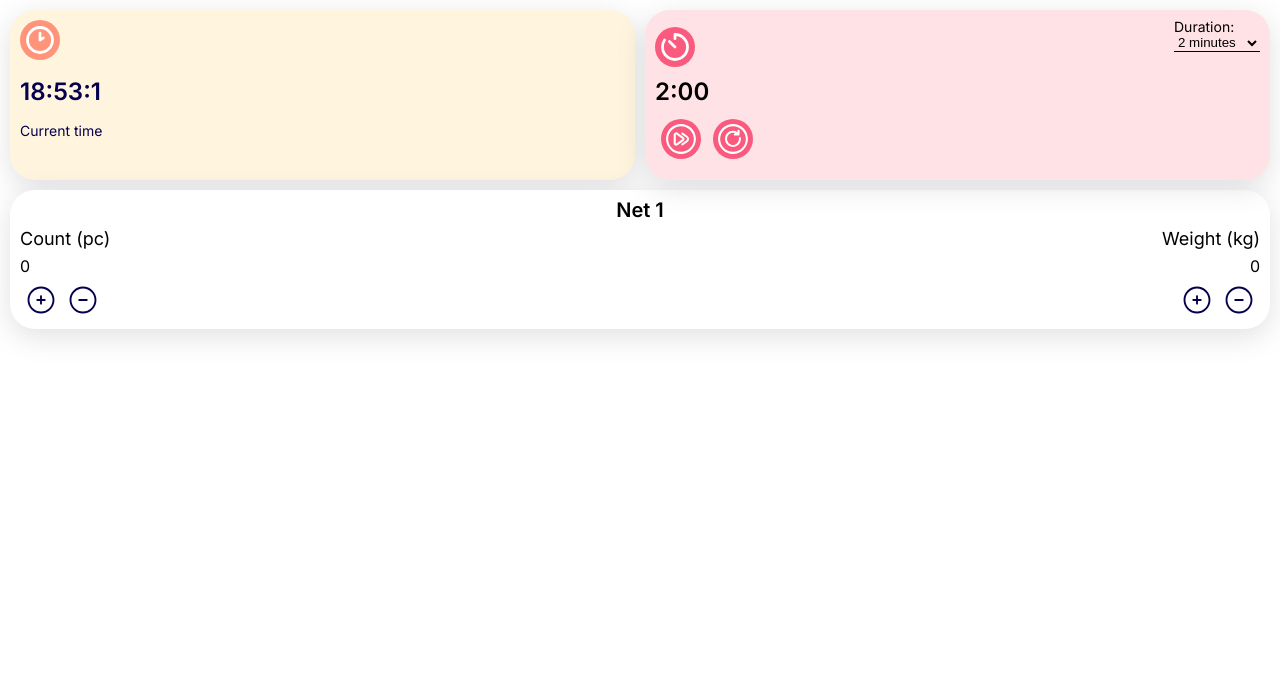
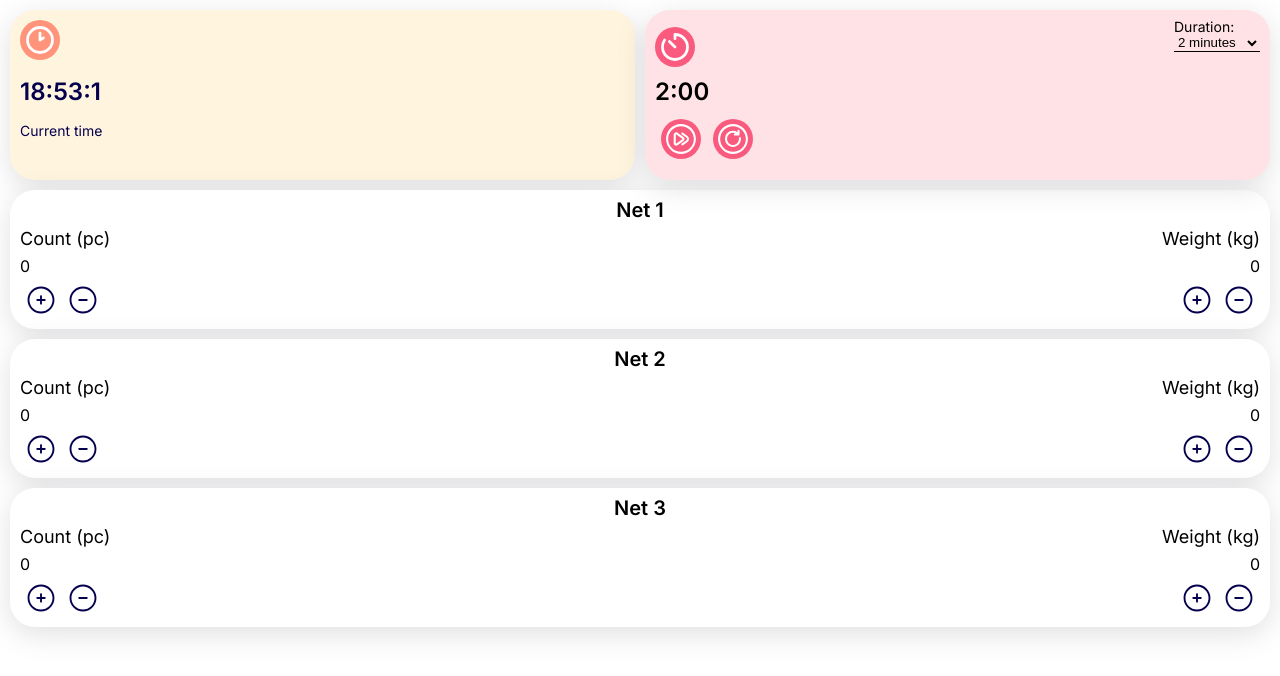
Before and after one commit to tamasgyetvan/CatchMetrics, a React (Vite) app: page / in a window 1280 px wide. Shown: the top 676 px of the page. Built offline with nearby package versions, Linux system fonts and the light colour scheme.

Commit message:
Add incement and decrement functionality

```diff
--- a/src/components/Net/Net.tsx
+++ b/src/components/Net/Net.tsx
@@ -14,10 +14,16 @@ export function Net({ title }: NetProps) {
         <h3>Count (pc)</h3>
         <p>{count}</p>
         <div className={styles.buttonContainer}>
-          <button className={styles.increment}>
+          <button
+            className={styles.increment}
+            onClick={() => setCount(count + 1)}
+          >
             <img src="src/assets/add-circle-svgrepo-com.svg" alt="Increment" />
           </button>
-          <button className={styles.decrement}>
+          <button
+            className={styles.decrement}
+            onClick={() => (count == 0 ? setCount(0) : setCount(count - 1))}
+          >
             <img
               src="src/assets/minus-circle-svgrepo-com.svg"
               alt="Decrement"
@@ -29,10 +35,16 @@ export function Net({ title }: NetProps) {
         <h3>Weight (kg)</h3>
         <p>{weight}</p>
         <div className={styles.buttonContainer}>
-          <button className={styles.increment}>
+          <button
+            className={styles.increment}
+            onClick={() => setWeight(weight + 1)}
+          >
             <img src="src/assets/add-circle-svgrepo-com.svg" alt="Increment" />
           </button>
-          <button className={styles.decrement}>
+          <button
+            className={styles.decrement}
+            onClick={() => (weight == 0 ? setWeight(0) : setWeight(weight - 1))}
+          >
             <img
               src="src/assets/minus-circle-svgrepo-com.svg"
               alt="Decrement"
--- a/src/components/NetContainer/NetContainer.tsx
+++ b/src/components/NetContainer/NetContainer.tsx
@@ -4,6 +4,8 @@ export function NetContainer() {
   return (
     <div className={styles.netContainer}>
       <Net title="Net 1"></Net>
+      <Net title="Net 2"></Net>
+      <Net title="Net 3"></Net>
     </div>
   );
 }
```
